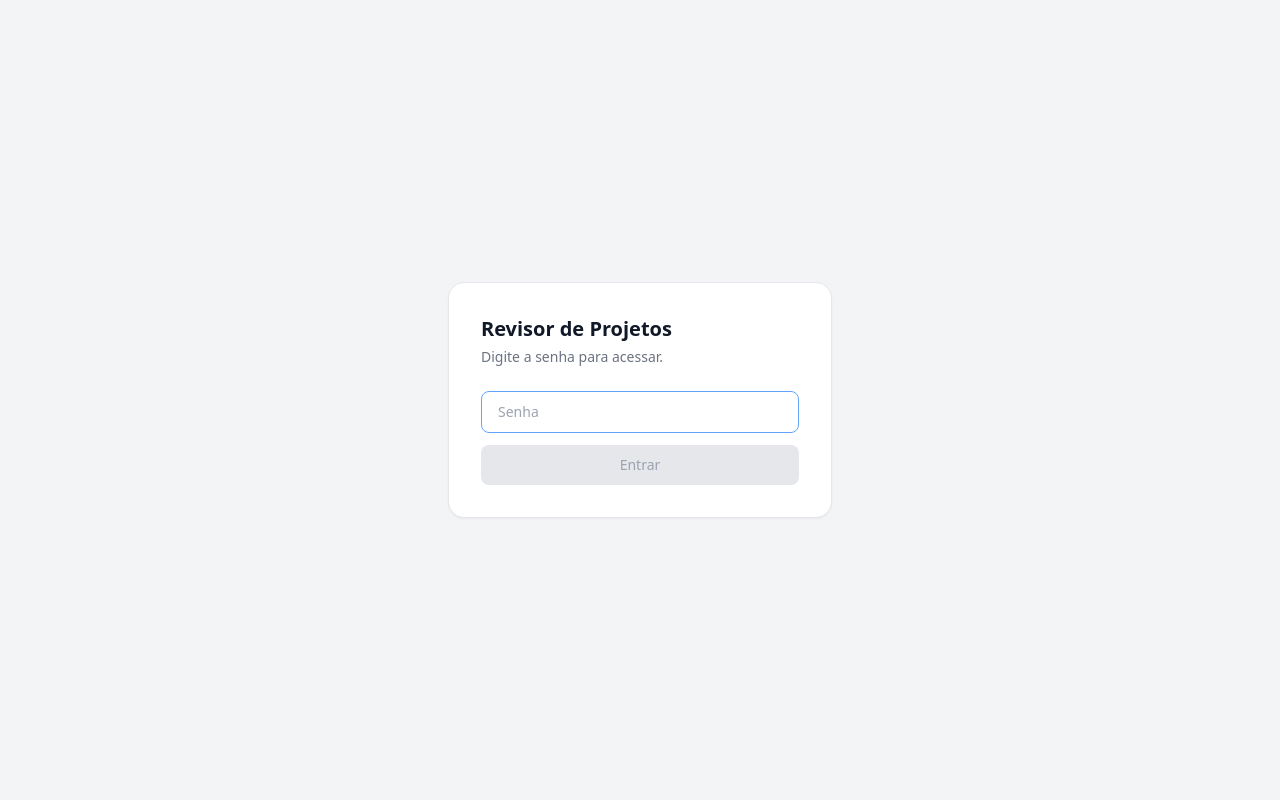
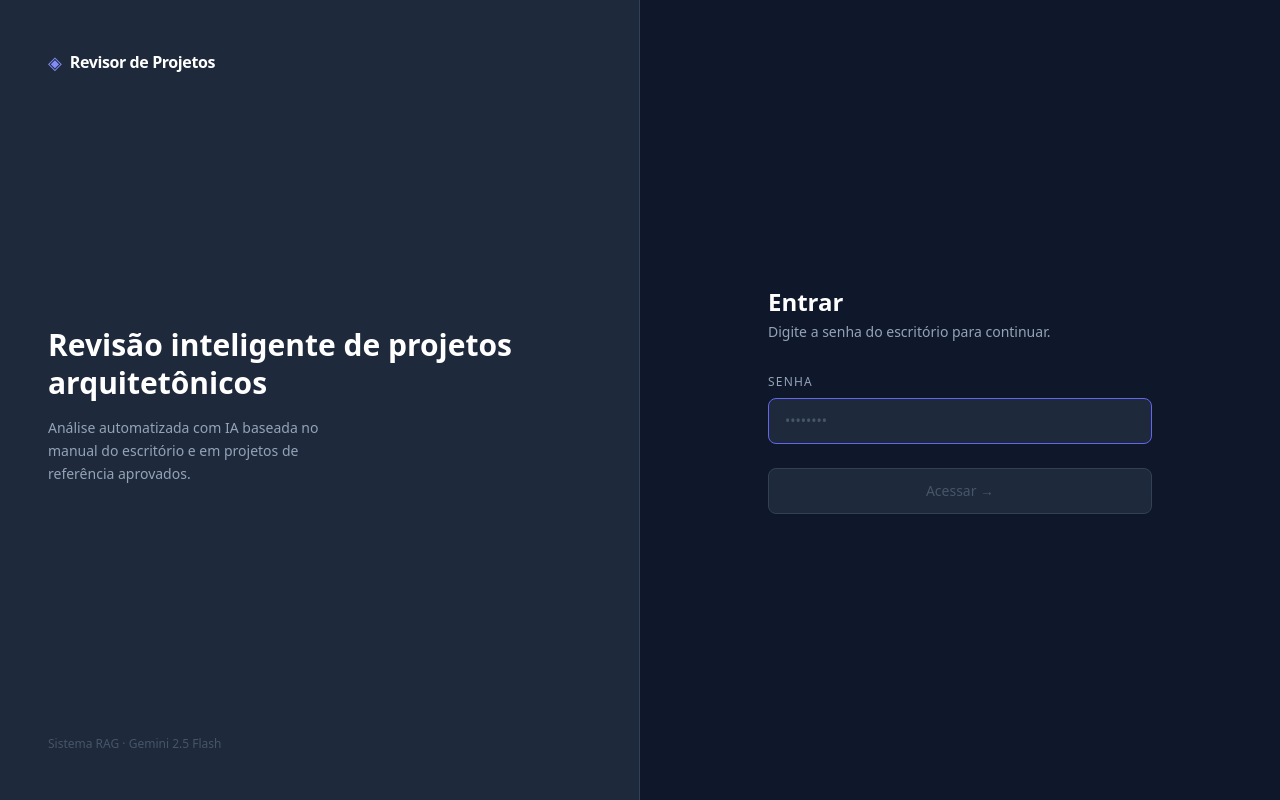
Before and after one commit to pedrofaller0801/Lupproject, a React (Vite) app in the folder frontend/: page / in a window 1280 px wide. Built offline with nearby package versions, Linux system fonts and the light colour scheme.

Commit message:
add: Mudanças visuais no app

```diff
--- a/frontend/src/App.jsx
+++ b/frontend/src/App.jsx
@@ -95,17 +95,20 @@ export default function App() {
   }
 
   return (
-    <div className="min-h-screen bg-gray-100">
+    <div className="min-h-screen bg-slate-50">
       {/* Cabeçalho */}
-      <header className="bg-white border-b border-gray-200 shadow-sm no-print">
+      <header className="bg-slate-900 border-b border-slate-800 no-print">
         <div className="max-w-4xl mx-auto px-4 py-4 flex items-center justify-between">
-          <div>
-            <h1 className="text-lg font-bold text-gray-900">Revisor de Projetos</h1>
-            <p className="text-xs text-gray-500">Sistema RAG · Gemini 2.5 Flash</p>
+          <div className="flex items-center gap-2">
+            <span className="text-indigo-400 text-base">◈</span>
+            <div>
+              <h1 className="text-white text-sm font-bold tracking-tight leading-none">Revisor de Projetos</h1>
+              <p className="text-slate-500 text-xs mt-0.5">Sistema RAG · Gemini 2.5 Flash</p>
+            </div>
           </div>
           <button
             onClick={() => { clearToken(); setAutenticado(false) }}
-            className="text-xs text-gray-400 hover:text-gray-600 transition-colors"
+            className="text-xs text-slate-500 hover:text-slate-300 transition-colors"
           >
             Sair
           </button>
@@ -120,16 +123,18 @@ export default function App() {
               key={secao.id}
               onClick={() => { setSecaoAtiva(secao.id); handleDescartar() }}
               className={`
-                flex-1 py-3 px-4 rounded-xl text-left transition-all border
+                flex-1 py-3 px-4 rounded-xl text-left transition-all
                 ${secaoAtiva === secao.id
-                  ? 'bg-white border-blue-500 shadow-sm'
-                  : 'bg-gray-50 border-gray-200 hover:bg-white'}
+                  ? 'bg-indigo-600 shadow-lg shadow-indigo-200'
+                  : 'bg-white border border-gray-200 hover:border-gray-300 hover:shadow-sm'}
               `}
             >
-              <p className={`text-sm font-semibold ${secaoAtiva === secao.id ? 'text-blue-600' : 'text-gray-700'}`}>
+              <p className={`text-sm font-semibold ${secaoAtiva === secao.id ? 'text-white' : 'text-gray-700'}`}>
                 {secao.label}
               </p>
-              <p className="text-xs text-gray-400">{secao.sub}</p>
+              <p className={`text-xs mt-0.5 ${secaoAtiva === secao.id ? 'text-indigo-200' : 'text-gray-400'}`}>
+                {secao.sub}
+              </p>
             </button>
           ))}
         </nav>
--- a/frontend/src/components/Login.jsx
+++ b/frontend/src/components/Login.jsx
@@ -33,32 +33,71 @@ export default function Login({ onLogin }) {
   }
 
   return (
-    <div className="min-h-screen bg-gray-100 flex items-center justify-center">
-      <div className="bg-white rounded-2xl shadow-sm border border-gray-200 p-8 w-full max-w-sm">
-        <h1 className="text-xl font-bold text-gray-900 mb-1">Revisor de Projetos</h1>
-        <p className="text-sm text-gray-500 mb-6">Digite a senha para acessar.</p>
+    <div className="min-h-screen bg-slate-900 flex">
 
-        <form onSubmit={handleSubmit} className="flex flex-col gap-3">
+      {/* Painel esquerdo — branding */}
+      <div className="hidden lg:flex flex-col justify-between w-1/2 bg-slate-800 p-12 border-r border-slate-700">
+        <div className="flex items-center gap-2">
+          <span className="text-indigo-400 text-lg">◈</span>
+          <span className="text-white text-base font-semibold tracking-tight">Revisor de Projetos</span>
+        </div>
+
+        <div>
+          <h2 className="text-white text-3xl font-bold leading-tight mb-4">
+            Revisão inteligente de projetos arquitetônicos
+          </h2>
+          <p className="text-slate-400 text-sm leading-relaxed max-w-xs">
+            Análise automatizada com IA baseada no manual do escritório e em projetos de referência aprovados.
+          </p>
+        </div>
+
+        <p className="text-slate-600 text-xs">Sistema RAG · Gemini 2.5 Flash</p>
+      </div>
+
+      {/* Painel direito — formulário */}
+      <div className="flex-1 flex items-center justify-center p-8">
+        <div className="w-full max-w-sm">
+
+          {/* Logo mobile */}
+          <div className="flex items-center gap-2 mb-10 lg:hidden">
+            <span className="text-indigo-400 text-lg">◈</span>
+            <span className="text-white text-base font-semibold">Revisor de Projetos</span>
+          </div>
+
+          <div className="mb-8">
+            <h1 className="text-white text-2xl font-bold mb-1">Entrar</h1>
+            <p className="text-slate-400 text-sm">Digite a senha do escritório para continuar.</p>
+          </div>
+
+          <form onSubmit={handleSubmit} className="flex flex-col gap-4">
+            <div>
+              <label className="text-slate-400 text-xs font-medium uppercase tracking-widest mb-2 block">
+                Senha
+              </label>
               <input
                 type="password"
                 value={senha}
                 onChange={e => setSenha(e.target.value)}
-            placeholder="Senha"
+                placeholder="••••••••"
                 autoFocus
-            className="px-4 py-2.5 rounded-lg border border-gray-200 text-sm focus:outline-none focus:border-blue-400"
+                className="w-full bg-slate-800 border border-slate-700 text-white placeholder-slate-600 px-4 py-3 rounded-lg text-sm focus:outline-none focus:border-indigo-500 transition-colors"
               />
+            </div>
 
-          {erro && <p className="text-sm text-red-600">{erro}</p>}
+            {erro && (
+              <p className="text-red-400 text-sm">{erro}</p>
+            )}
 
             <button
               type="submit"
               disabled={carregando || !senha}
-            className="bg-blue-600 hover:bg-blue-700 disabled:bg-gray-200 disabled:text-gray-400 text-white font-medium py-2.5 rounded-lg text-sm transition-colors"
+              className="bg-indigo-600 hover:bg-indigo-500 disabled:bg-slate-800 disabled:text-slate-600 disabled:border disabled:border-slate-700 text-white font-medium py-3 rounded-lg text-sm transition-colors mt-2"
             >
-            {carregando ? 'Entrando...' : 'Entrar'}
+              {carregando ? 'Entrando...' : 'Acessar →'}
             </button>
           </form>
         </div>
       </div>
+    </div>
   )
 }
--- a/frontend/vite.config.js
+++ b/frontend/vite.config.js
@@ -6,6 +6,7 @@ export default defineConfig({
   server: {
     // Proxy para o backend FastAPI durante o desenvolvimento
     proxy: {
+      '/auth':      'http://localhost:8000',
       '/analisar':  'http://localhost:8000',
       '/base':      'http://localhost:8000',
       '/health':    'http://localhost:8000',
```
Also changed, not shown: 1 other file (tests, documents, lock files or other folders). Lines whose indentation alone changed are shown as unchanged.
